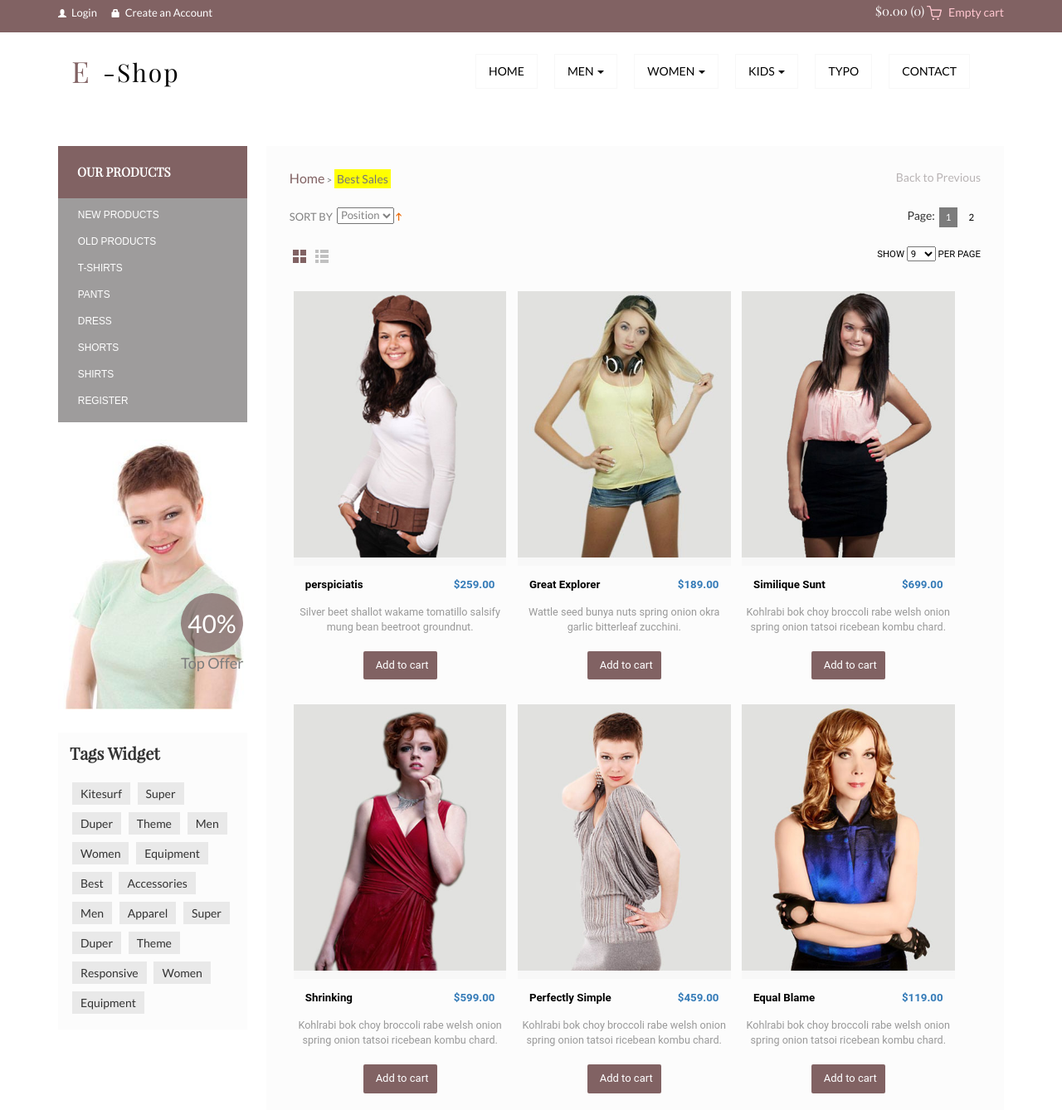
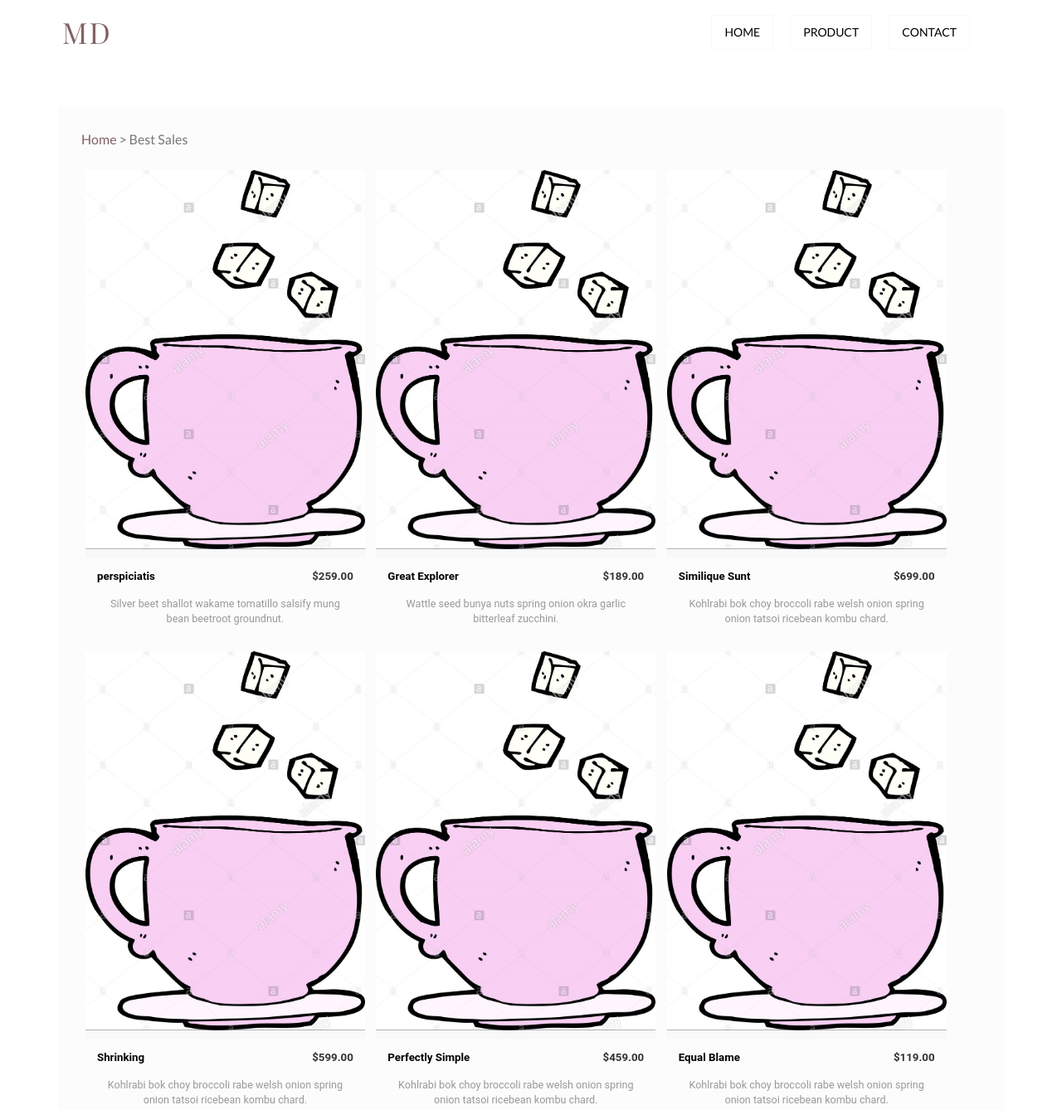
Before and after one commit to AoftionStyle/testMyMD, a plain HTML site: page web/products.html in a window 1280 px wide. Shown: the part 8-1346 px from the top of the page at 83% size. Drawn offline with Linux system fonts and the light colour scheme.

Commit message:
change photo background and product

```diff
--- a/web/css/style.css
+++ b/web/css/style.css
@@ -880,7 +880,8 @@ ul.tags_links li a:hover{
 	text-decoration:none;
 }
 .new-product{
-	width:78%;
+	/* width:78%; */
+	width:100%;
 	float:right;
 	background:rgba(245, 243, 243, 0.27);
 	min-height:800px;
@@ -892,7 +893,7 @@ ul.product-top-list{
 }
 ul.product-top-list li{
 	display: inline-block;
-	font-size:0.82em;
+	font-size: 16px;
 	color:#777;
 }
 ul.product-top-list li a{
@@ -1239,11 +1240,11 @@ ul.product-top-list{
 	padding:0;
 	float: left;
 }
-ul.product-top-list li{
+/* ul.product-top-list li{
 	display: inline-block;
 	font-size:0.82em;
 	color:#777;
-}
+} */
 p.back{
 	float: right;
 	font-size:0.82em;
--- a/web/products.html
+++ b/web/products.html
@@ -31,7 +31,7 @@ Smartphone Compatible web template, free webdesigns for Nokia, Samsung, LG, Sony
 </head>
 <body>
 	<!-- header-section-starts -->
-	<div class="header">
+	<!-- <div class="header">
 		<div class="header-top-strip">
 			<div class="container">
 				<div class="header-top-left">
@@ -52,7 +52,7 @@ Smartphone Compatible web template, free webdesigns for Nokia, Samsung, LG, Sony
 				<div class="clearfix"> </div>
 			</div>
 		</div>
-	</div>
+	</div> -->
 	<!-- header-section-ends -->
 	<div class="inner-banner">
 		<div class="container">
@@ -66,7 +66,8 @@ Smartphone Compatible web template, free webdesigns for Nokia, Samsung, LG, Sony
 		        <span class="icon-bar"></span>
 	        </button>
 				<div class="logo">
-					<h1><a href="index.html"><span>E</span> -Shop</a></h1>
+					<!-- <h1><a href="index.html"><span>E</span> -Shop</a></h1> -->
+					<h1><a href="index.html"><span>MD</span></a></h1>
 				</div>
 	    </div>
 	    <!--/.navbar-header-->
@@ -74,7 +75,7 @@ Smartphone Compatible web template, free webdesigns for Nokia, Samsung, LG, Sony
 	    <div class="collapse navbar-collapse" id="bs-example-navbar-collapse-1">
 	        <ul class="nav navbar-nav">
 			<li><a href="index.html">Home</a></li>
-		        <li class="dropdown">
+		        <!-- <li class="dropdown">
 		            <a href="#" class="dropdown-toggle" data-toggle="dropdown">Men <b class="caret"></b></a>
 		            <ul class="dropdown-menu multi-column columns-3">
 			            <div class="row">
@@ -183,9 +184,10 @@ Smartphone Compatible web template, free webdesigns for Nokia, Samsung, LG, Sony
 							<div class="clearfix"></div>
 			            </div>
 		            </ul>
-		        </li>
-					<li><a href="typography.html">TYPO</a></li>
-					<li><a href="contact.html">CONTACT</a></li>
+		        </li> -->
+				<!-- <li><a href="typography.html">TYPO</a></li> -->
+				<li><a href="products.html">PRODUCT</a></li>
+				<li><a href="contact.html">CONTACT</a></li>
 	        </ul>
 	    </div>
 	    <!--/.navbar-collapse-->
@@ -198,7 +200,7 @@ Smartphone Compatible web template, free webdesigns for Nokia, Samsung, LG, Sony
 		<!-- content-section-starts -->
 	<div class="container">
 	   <div class="products-page">
-			<div class="products">
+			<!-- <div class="products">
 				<div class="product-listy">
 					<h2>our Products</h2>
 					<ul class="product-list">
@@ -243,18 +245,16 @@ Smartphone Compatible web template, free webdesigns for Nokia, Samsung, LG, Sony
 
 				     </div>
 
-			</div>
+			</div> -->
 			<div class="new-product">
 				<div class="new-product-top">
 					<ul class="product-top-list">
-						<li><a href="index.html">Home</a>&nbsp;<span>&gt;</span></li>
-						<li><span class="act">Best Sales</span>&nbsp;</li>
+						<li class="home"><a href="index.html">Home</a>&nbsp;<span>&gt;</span></li>
+						<li>Best Sales</li>
 					</ul>
-					<p class="back"><a href="index.html">Back to Previous</a></p>
-					<div class="clearfix"></div>
 				</div>
-				<div class="mens-toolbar">
-                 <div class="sort">
+				<!-- <div class="mens-toolbar"> -->
+                 <!-- <div class="sort">
                	   <div class="sort-by">
 			            <label>Sort By</label>
 			            <select>
@@ -267,20 +267,20 @@ Smartphone Compatible web template, free webdesigns for Nokia, Samsung, LG, Sony
 			            </select>
 			            <a href=""><img src="images/arrow2.gif" alt="" class="v-middle"></a>
 	                   </div>
-	    		     </div>
-		    	        <ul class="women_pagenation">
+	    		     </div> -->
+		    	        <!-- <ul class="women_pagenation">
 					     <li>Page:</li>
 					     <li class="active"><a href="#">1</a></li>
 					     <li><a href="#">2</a></li>
-				  	    </ul>
-	               		 <div class="clearfix"></div>
-			        </div>
+				  	    </ul> -->
+	               		 <!-- <div class="clearfix"></div>		 -->
+			        <!-- </div> -->
 			        <div id="cbp-vm" class="cbp-vm-switcher cbp-vm-view-grid">
-					<div class="cbp-vm-options">
+					<!-- <div class="cbp-vm-options">
 						<a href="#" class="cbp-vm-icon cbp-vm-grid cbp-vm-selected" data-view="cbp-vm-view-grid" title="grid">Grid View</a>
 						<a href="#" class="cbp-vm-icon cbp-vm-list" data-view="cbp-vm-view-list" title="list">List View</a>
-					</div>
-					<div class="pages">
+					</div> -->
+					<!-- <div class="pages">
         	 <div class="limiter visible-desktop">
                <label>Show</label>
                   <select>
@@ -292,19 +292,19 @@ Smartphone Compatible web template, free webdesigns for Nokia, Samsung, LG, Sony
                     30                </option>
                   </select> per page
                </div>
-       	   </div>
+       	   </div> -->
 					<div class="clearfix"></div>
 					<ul>
 					  <li>
-							<a class="cbp-vm-image" href="single.html">
+							<!-- <a class="cbp-vm-image" href="single.html"> -->
 								<div class="simpleCart_shelfItem">
 							 <div class="view view-first">
 					   		  <div class="inner_content clearfix">
 								<div class="product_image">
-									<img src="images/p1.jpg" class="img-responsive" alt=""/>
-									<div class="mask">
+									<img src="images/sugar1.jpg" class="img-responsive" alt=""/>
+									<!-- <div class="mask">
 			                       		<div class="info">Quick View</div>
-					                  </div>
+					                  </div> -->
 									<div class="product_container">
 									   <div class="cart-left">
 										 <p class="title">perspiciatis</p>
@@ -315,23 +315,23 @@ Smartphone Compatible web template, free webdesigns for Nokia, Samsung, LG, Sony
 								  </div>
 			                     </div>
 		                      </div>
-		                    </a>
+		                    <!-- </a> -->
 							<div class="cbp-vm-details">
 								Silver beet shallot wakame tomatillo salsify mung bean beetroot groundnut.
 							</div>
-							<a class="cbp-vm-icon cbp-vm-add item_add" href="#">Add to cart</a>
+							<!-- <a class="cbp-vm-icon cbp-vm-add item_add" href="#">Add to cart</a> -->
 							</div>
 						</li>
 						<li>
-							<a class="cbp-vm-image" href="single.html">
+							<!-- <a class="cbp-vm-image" href="single.html"> -->
 								<div class="simpleCart_shelfItem">
 							  <div class="view view-first">
 					   		  <div class="inner_content clearfix">
 								<div class="product_image">
-									<img src="images/p2.jpg" class="img-responsive" alt=""/>
-									<div class="mask">
+									<img src="images/sugar1.jpg" class="img-responsive" alt=""/>
+									<!-- <div class="mask">
 			                       		<div class="info">Quick View</div>
-					                  </div>
+					                  </div> -->
 									<div class="product_container">
 									   <div class="cart-left">
 										 <p class="title">Great Explorer</p>
@@ -342,23 +342,23 @@ Smartphone Compatible web template, free webdesigns for Nokia, Samsung, LG, Sony
 								  </div>
 			                     </div>
 		                      </div>
-							 </a>
+							 <!-- </a> -->
 							<div class="cbp-vm-details">
 								Wattle seed bunya nuts spring onion okra garlic bitterleaf zucchini.
 							</div>
-							<a class="cbp-vm-icon cbp-vm-add item_add" href="#">Add to cart</a>
+							<!-- <a class="cbp-vm-icon cbp-vm-add item_add" href="#">Add to cart</a> -->
 							</div>
 						</li>
 						<li>
-							<a class="cbp-vm-image" href="single.html">
+							<!-- <a class="cbp-vm-image" href="single.html"> -->
 								<div class="simpleCart_shelfItem">
 								<div class="view view-first">
 					   		  <div class="inner_content clearfix">
 								<div class="product_image">
-									<img src="images/p3.jpg" class="img-responsive" alt=""/>
-									<div class="mask">
+									<img src="images/sugar1.jpg" class="img-responsive" alt=""/>
+									<!-- <div class="mask">
 			                       		<div class="info">Quick View</div>
-					                  </div>
+					                  </div> -->
 									<div class="product_container">
 									   <div class="cart-left">
 										 <p class="title">Similique Sunt</p>
@@ -369,23 +369,23 @@ Smartphone Compatible web template, free webdesigns for Nokia, Samsung, LG, Sony
 								  </div>
 			                     </div>
 		                      </div>
-							</a>
+							<!-- </a> -->
 							<div class="cbp-vm-details">
 								Kohlrabi bok choy broccoli rabe welsh onion spring onion tatsoi ricebean kombu chard.
 							</div>
-							<a class="cbp-vm-icon cbp-vm-add item_add" href="#">Add to cart</a>
+							<!-- <a class="cbp-vm-icon cbp-vm-add item_add" href="#">Add to cart</a> -->
 							</div>
 						</li>
 						<li>
-							<a class="cbp-vm-image" href="single.html">
+							<!-- <a class="cbp-vm-image" href="single.html"> -->
 								<div class="simpleCart_shelfItem">
 								<div class="view view-first">
 					   		  <div class="inner_content clearfix">
 								<div class="product_image">
-									<img src="images/p4.jpg" class="img-responsive" alt=""/>
-									<div class="mask">
+									<img src="images/sugar1.jpg" class="img-responsive" alt=""/>
+									<!-- <div class="mask">
 			                       		<div class="info">Quick View</div>
-					                  </div>
+					                  </div> -->
 									<div class="product_container">
 									   <div class="cart-left">
 										 <p class="title">Shrinking</p>
@@ -396,23 +396,23 @@ Smartphone Compatible web template, free webdesigns for Nokia, Samsung, LG, Sony
 								  </div>
 			                     </div>
 		                      </div>
-							</a>
+							<!-- </a> -->
 							<div class="cbp-vm-details">
 								Kohlrabi bok choy broccoli rabe welsh onion spring onion tatsoi ricebean kombu chard.
 							</div>
-							<a class="cbp-vm-icon cbp-vm-add item_add" href="#">Add to cart</a>
+							<!-- <a class="cbp-vm-icon cbp-vm-add item_add" href="#">Add to cart</a> -->
 							</div>
 						</li>
 						<li>
-							<a class="cbp-vm-image" href="single.html">
+							<!-- <a class="cbp-vm-image" href="single.html"> -->
 								<div class="simpleCart_shelfItem">
 								<div class="view view-first">
 					   		  <div class="inner_content clearfix">
 								<div class="product_image">
-									<img src="images/p5.jpg" class="img-responsive" alt=""/>
-									<div class="mask">
+									<img src="images/sugar1.jpg" class="img-responsive" alt=""/>
+									<!-- <div class="mask">
 			                       		<div class="info">Quick View</div>
-					                  </div>
+					                  </div> -->
 									<div class="product_container">
 									   <div class="cart-left">
 										 <p class="title">Perfectly Simple</p>
@@ -423,23 +423,23 @@ Smartphone Compatible web template, free webdesigns for Nokia, Samsung, LG, Sony
 								  </div>
 			                     </div>
 		                      </div>
-							</a>
+							<!-- </a> -->
 							<div class="cbp-vm-details">
 								Kohlrabi bok choy broccoli rabe welsh onion spring onion tatsoi ricebean kombu chard.
 							</div>
-							<a class="cbp-vm-icon cbp-vm-add item_add" href="#">Add to cart</a>
+							<!-- <a class="cbp-vm-icon cbp-vm-add item_add" href="#">Add to cart</a> -->
 							</div>
 						</li>
 						<li>
-							<a class="cbp-vm-image" href="single.html">
+							<!-- <a class="cbp-vm-image" href="single.html"> -->
 								<div class="simpleCart_shelfItem">
 								<div class="view view-first">
 					   		  <div class="inner_content clearfix">
 								<div class="product_image">
-									<img src="images/p6.jpg" class="img-responsive" alt=""/>
-									<div class="mask">
+									<img src="images/sugar1.jpg" class="img-responsive" alt=""/>
+									<!-- <div class="mask">
 			                       		<div class="info">Quick View</div>
-					                  </div>
+					                  </div> -->
 									<div class="product_container">
 									   <div class="cart-left">
 										 <p class="title">Equal Blame</p>
@@ -450,23 +450,23 @@ Smartphone Compatible web template, free webdesigns for Nokia, Samsung, LG, Sony
 								  </div>
 			                     </div>
 		                      </div>
-							</a>
+							<!-- </a> -->
 							<div class="cbp-vm-details">
 								Kohlrabi bok choy broccoli rabe welsh onion spring onion tatsoi ricebean kombu chard.
 							</div>
-							<a class="cbp-vm-icon cbp-vm-add item_add" href="#">Add to cart</a>
+							<!-- <a class="cbp-vm-icon cbp-vm-add item_add" href="#">Add to cart</a> -->
 							</div>
 						</li>
 						<li>
-							<a class="cbp-vm-image" href="single.html">
+							<!-- <a class="cbp-vm-image" href="single.html"> -->
 								<div class="simpleCart_shelfItem">
 								<div class="view view-first">
 					   		  <div class="inner_content clearfix">
 								<div class="product_image">
-									<img src="images/p7.jpg" class="img-responsive" alt=""/>
-									<div class="mask">
+									<img src="images/sugar1.jpg" class="img-responsive" alt=""/>
+									<!-- <div class="mask">
 			                       		<div class="info">Quick View</div>
-					                  </div>
+					                  </div> -->
 									<div class="product_container">
 									   <div class="cart-left">
 										 <p class="title">Neque Porro</p>
@@ -477,23 +477,23 @@ Smartphone Compatible web template, free webdesigns for Nokia, Samsung, LG, Sony
 								  </div>
 			                     </div>
 		                      </div>
-							</a>
+							<!-- </a> -->
 							<div class="cbp-vm-details">
 								Kohlrabi bok choy broccoli rabe welsh onion spring onion tatsoi ricebean kombu chard.
 							</div>
-							<a class="cbp-vm-icon cbp-vm-add item_add" href="#">Add to cart</a>
+							<!-- <a class="cbp-vm-icon cbp-vm-add item_add" href="#">Add to cart</a> -->
 							</div>
 						</li>
 						<li>
-							<a class="cbp-vm-image" href="single.html">
+							<!-- <a class="cbp-vm-image" href="single.html"> -->
 								<div class="simpleCart_shelfItem">
 								<div class="view view-first">
 					   		  <div class="inner_content clearfix">
 								<div class="product_image">
-									<img src="images/p8.jpg" class="img-responsive" alt=""/>
-									<div class="mask">
+									<img src="images/sugar1.jpg" class="img-responsive" alt=""/>
+									<!-- <div class="mask">
 			                       		<div class="info">Quick View</div>
-					                  </div>
+					                  </div> -->
 									<div class="product_container">
 									   <div class="cart-left">
 										 <p class="title">Perfectly Simple</p>
@@ -504,23 +504,23 @@ Smartphone Compatible web template, free webdesigns for Nokia, Samsung, LG, Sony
 								  </div>
 			                     </div>
 		                      </div>
-							</a>
+							<!-- </a> -->
 							<div class="cbp-vm-details">
 								Kohlrabi bok choy broccoli rabe welsh onion spring onion tatsoi ricebean kombu chard.
 							</div>
-							<a class="cbp-vm-icon cbp-vm-add item_add" href="#">Add to cart</a>
+							<!-- <a class="cbp-vm-icon cbp-vm-add item_add" href="#">Add to cart</a> -->
 							</div>
 						</li>
 						<li>
-							<a class="cbp-vm-image" href="single.html">
+							<!-- <a class="cbp-vm-image" href="single.html"> -->
 								<div class="simpleCart_shelfItem">
 								<div class="view view-first">
 					   		  <div class="inner_content clearfix">
 								<div class="product_image">
-									<img src="images/p9.jpg" class="img-responsive" alt=""/>
-									<div class="mask">
+									<img src="images/sugar1.jpg" class="img-responsive" alt=""/>
+									<!-- <div class="mask">
 			                       		<div class="info">Quick View</div>
-					                  </div>
+					                  </div> -->
 									<div class="product_container">
 									   <div class="cart-left">
 										 <p class="title">Praising Pain</p>
@@ -531,11 +531,11 @@ Smartphone Compatible web template, free webdesigns for Nokia, Samsung, LG, Sony
 								  </div>
 			                     </div>
 		                      </div>
-							</a>
+							<!-- </a> -->
 							<div class="cbp-vm-details">
 								Kohlrabi bok choy broccoli rabe welsh onion spring onion tatsoi ricebean kombu chard.
 							</div>
-								<a class="cbp-vm-icon cbp-vm-add item_add" href="#">Add to cart</a>
+								<!-- <a class="cbp-vm-icon cbp-vm-add item_add" href="#">Add to cart</a> -->
 							</div>
 						</li>
 					</ul>
@@ -548,7 +548,7 @@ Smartphone Compatible web template, free webdesigns for Nokia, Samsung, LG, Sony
 			<div class="clearfix"></div>
    </div>
    <!-- content-section-ends -->
-		<div class="other-products">
+		<!-- <div class="other-products">
 		<div class="container">
 			<h3 class="like text-center">Featured Collection</h3>
 				     <ul id="flexiselDemo3">
@@ -612,9 +612,9 @@ Smartphone Compatible web template, free webdesigns for Nokia, Samsung, LG, Sony
 				   </script>
 				   <script type="text/javascript" src="js/jquery.flexisel.js"></script>
 				   </div>
-				   </div>
+				   </div> -->
 		<!-- content-section-ends-here -->
-		<div class="news-letter">
+		<!-- <div class="news-letter">
 			<div class="container">
 				<div class="join">
 					<h6>JOIN OUR MAILING LIST</h6>
@@ -686,13 +686,13 @@ Smartphone Compatible web template, free webdesigns for Nokia, Samsung, LG, Sony
 				</div>
 				<div class="clearfix"></div>
 				</div>
-		  </div>
+		  </div> -->
 		  <div class="cards text-center">
 				<img src="images/cards.jpg" alt="" />
 		  </div>
-		  <div class="copyright text-center">
+		  <!-- <div class="copyright text-center">
 				<p>© 2015 Eshop. All Rights Reserved | Design by   <a href="http://w3layouts.com">  W3layouts</a></p>
-		  </div>
+		  </div> -->
 		</div>
 		</div>
 </body>
```
Also changed, not shown: web/contact.html (+1 -1 lines), web/index.html (+30 -23 lines), web/images/banner_img_original.jpg (added), web/images/sugar1.jpg (added), 1 other file.
